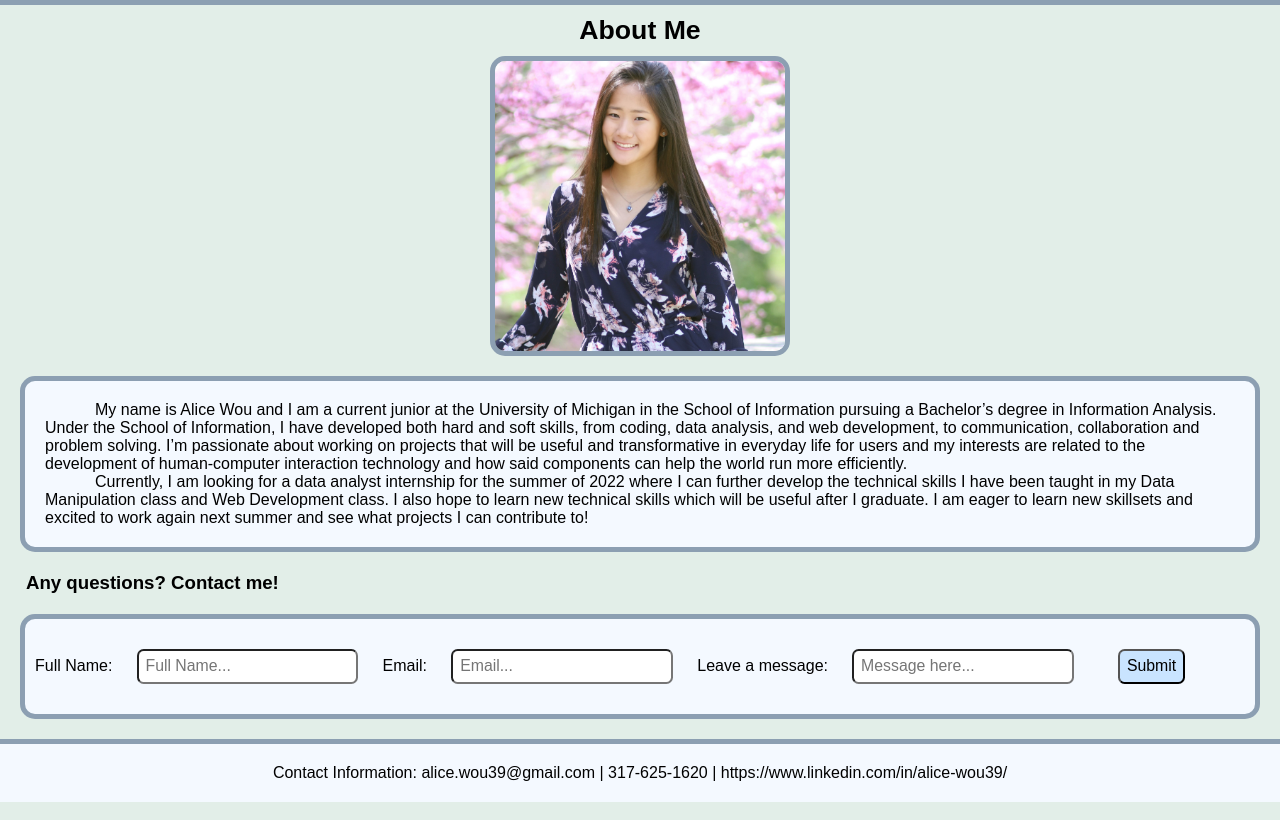
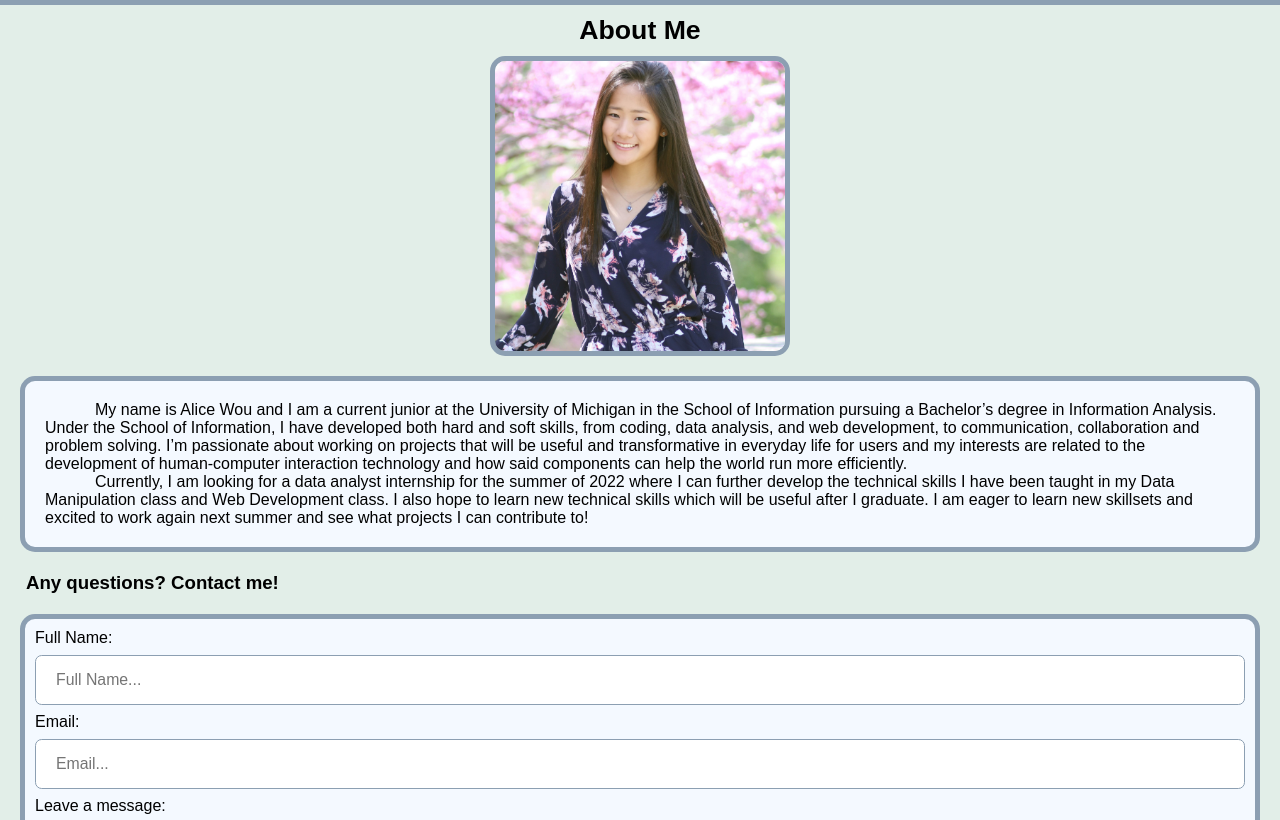
Before and after one commit to alicew39/Alice-Wou-SI339-Portfolio, a plain HTML site: page about.html in a window 1280 px wide. Shown: the part 123-943 px from the top of the page. Drawn offline with Linux system fonts and the light colour scheme; a web font is replaced by a local one.

Commit message:
Add files via upload

```diff
--- a/css/style.css
+++ b/css/style.css
@@ -6,7 +6,7 @@ header {
     align-items: center;
     background-image: url("../img/sky.jpg");
 
-    /* parallax */
+    /* parallax code */
     background-attachment: fixed;
     background-position: center;
     background-size: cover;
@@ -95,7 +95,6 @@ h3 {
 }
 
 /* img styling */
-
 /* experience page headshot image styling */
 img {
     border-radius: 15px;
@@ -105,7 +104,6 @@ img {
     object-fit: cover;
     margin: auto;
     display: block;
-
 }
 
 .about img {
@@ -288,7 +286,7 @@ footer {
     margin-top: 20px;
 }
 
-/* form */
+/* contact form */
 .contact {
     border-radius: 15px;
     background-color: #f4f9ff;
@@ -299,12 +297,11 @@ footer {
 }
 
 input[type=text] {
-    width: auto;
+    width: 100%;
     box-sizing: border-box;
-    margin-left: 15pt;
-    margin-right: 15pt;
-    resize: vertical;
-    padding: 5pt;
+    margin: 8px 0;
+    border: 1px solid #8c9fb2;
+    padding: 15px 20px;
     border-radius: 5pt;
 }
 
@@ -312,7 +309,7 @@ input[type=submit] {
     background-color: #C9E4FF;
     padding: 5pt;
     border-radius: 5pt;
-    margin: 15pt;
+    margin: 5pt 0pt;
 }
 
 .name {
@@ -332,7 +329,7 @@ input[type=submit] {
     width: 100%;
     height: 100%;
     text-align: center;
-    transition: transform 0.8s;
+    transition: transform 1.0s;
     transform-style: preserve-3d;
 }
 
@@ -360,6 +357,10 @@ input[type=submit] {
     margin-right: 10px;
     margin-left: 10px;
     font-weight: bold;
+}
+
+.flip-card:focus:after {
+    transform: rotateY(180deg);
 }
 
 /* animation */
@@ -393,9 +394,10 @@ h1 {
     }
 
     /* turns off flip card animation */
-    .flip-card .flip-card-inner .flip-back {
-        transform: none;
+    .flip-inner {
+        transition: none;
     }
+
 }
 
 /* Computer view */
```
